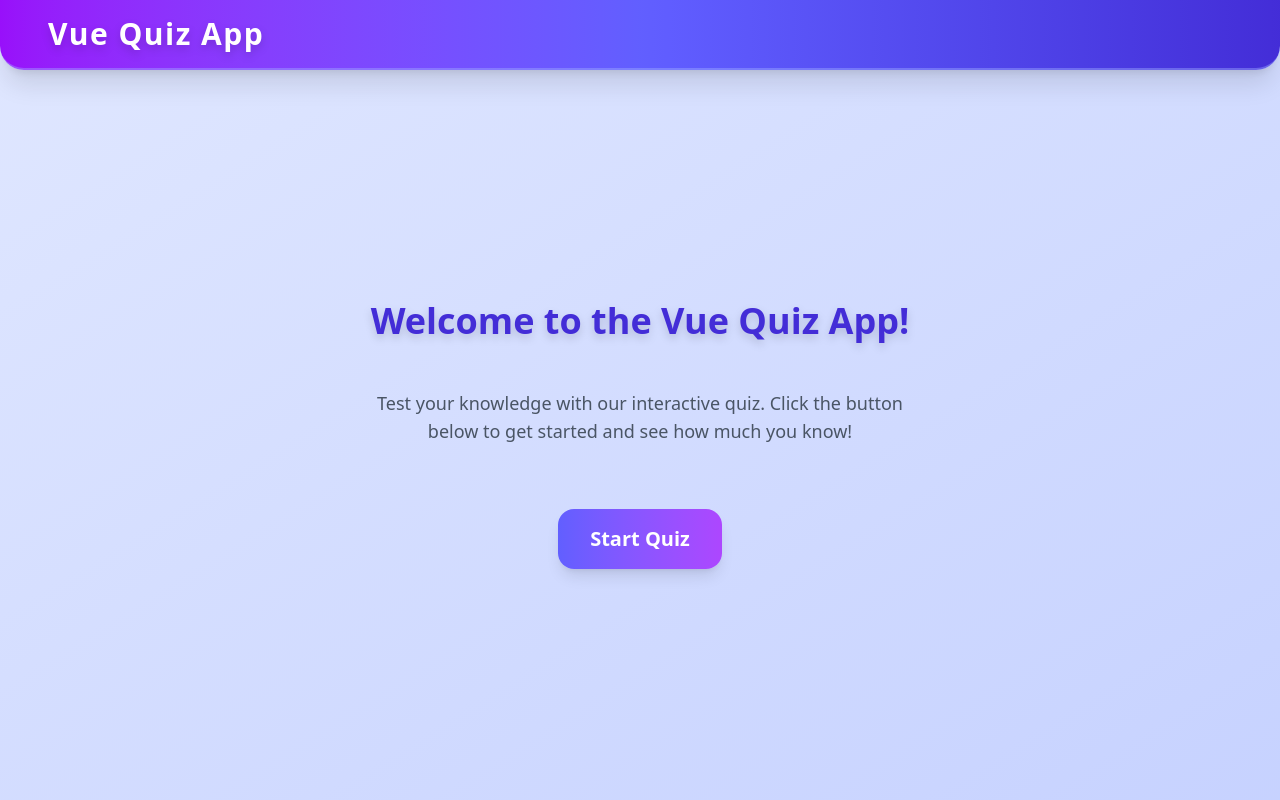
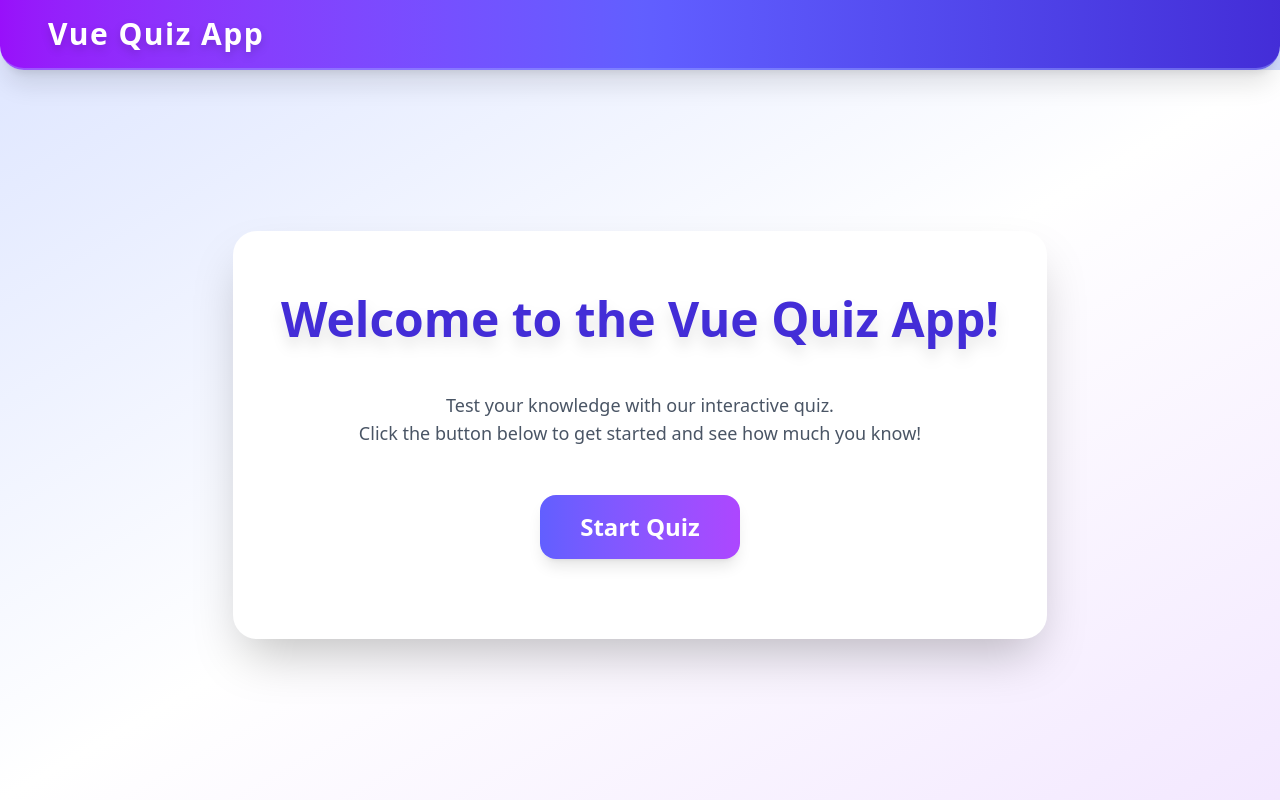
Before and after one commit to jb-7-jay/vue-quiz, a Vue app: page / in a window 1280 px wide. Built offline with nearby package versions, Linux system fonts and the light colour scheme.

Commit message:
Enhance dashboard view with improved styling and animation for a better user experience

```diff
--- a/src/views/dashboard/DashboardView.vue
+++ b/src/views/dashboard/DashboardView.vue
@@ -1,21 +1,40 @@
 <script lang="ts" setup></script>
 
 <template>
-  <div class="flex flex-col justify-center items-center min-h-[calc(100vh-70px)] gap-10">
-    <div class="text-4xl font-bold text-indigo-700 drop-shadow-lg mb-2">
+  <div
+    class="min-h-[calc(100vh-70px)] flex items-center justify-center bg-gradient-to-br from-indigo-100 via-white to-purple-100"
+  >
+    <div
+      class="flex flex-col justify-center items-center gap-10 bg-white rounded-3xl shadow-2xl px-12 py-16 animate-fade-in"
+    >
+      <div class="text-5xl font-extrabold text-indigo-700 drop-shadow-xl mb-2 text-center">
         Welcome to the Vue Quiz App!
       </div>
       <div class="text-lg text-gray-600 mb-6 max-w-xl text-center">
-      Test your knowledge with our interactive quiz. Click the button below to get started and see
-      how much you know!
+        Test your knowledge with our interactive quiz.<br />Click the button below to get started
+        and see how much you know!
       </div>
-
       <RouterLink to="/quiz">
         <button
-        class="cursor-pointer py-4 px-8 text-white bg-gradient-to-r from-indigo-500 to-purple-500 rounded-2xl shadow-lg hover:from-indigo-600 hover:to-purple-600 hover:scale-105 transition-all duration-300 text-xl font-semibold"
+          class="cursor-pointer py-4 px-10 text-white bg-gradient-to-r from-indigo-500 to-purple-500 rounded-2xl shadow-lg hover:from-indigo-600 hover:to-purple-600 hover:scale-105 transition-all duration-300 text-2xl font-bold animate-bounce"
         >
           Start Quiz
         </button>
       </RouterLink>
     </div>
+  </div>
 </template>
+
+<style scoped>
+@keyframes fade-in {
+  from {
+    opacity: 0;
+  }
+  to {
+    opacity: 1;
+  }
+}
+.animate-fade-in {
+  animation: fade-in 0.8s ease;
+}
+</style>
```
Lines whose indentation alone changed are shown as unchanged.
